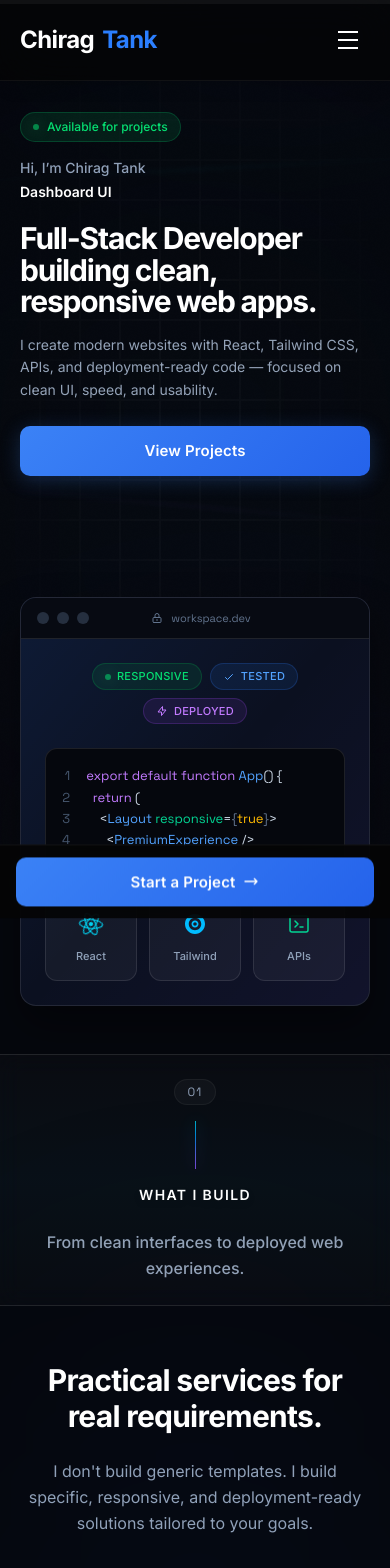
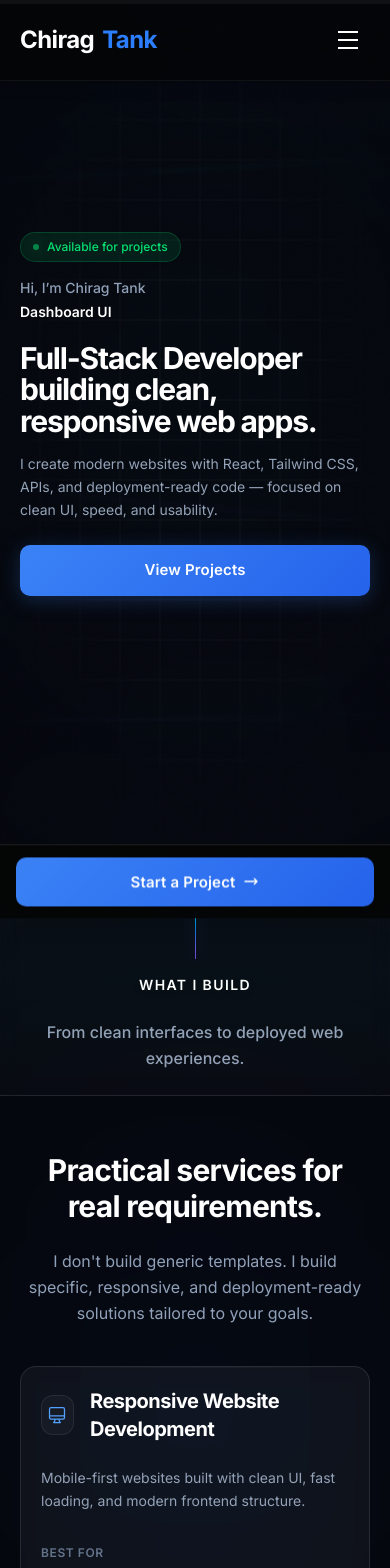
Before and after one commit to justin1045/portfolio_2, a React (Vite) app: page / in a window 390 px wide. Shown: the top 1568 px of the page. Built offline with nearby package versions, Linux system fonts and the light colour scheme.

Commit message:
make it more mobile friendly

```diff
--- a/src/components/section/Home.jsx
+++ b/src/components/section/Home.jsx
@@ -108,8 +108,8 @@ function Home() {
       glowPosition="center"
     >
 
-      <div className="w-full h-full pt-28 lg:pt-40 pb-12 lg:pb-24 flex items-center">
-        <div className="grid grid-cols-1 lg:grid-cols-2 gap-8 lg:gap-16 items-center w-full">
+      <div className="w-full min-h-[100svh] lg:min-h-0 pt-28 lg:pt-40 pb-12 lg:pb-24 flex items-center">
+        <div className="grid grid-cols-1 lg:grid-cols-2 gap-4 lg:gap-16 items-center w-full">
 
           {/* ── Left Column: Content ── */}
           <div className="w-full order-1">
@@ -174,7 +174,7 @@ function Home() {
           </div>
 
           {/* ── Right Column: Visual Element ── */}
-          <div className="w-full flex justify-center lg:justify-end order-2 mt-2 lg:mt-0">
+          <div className="hidden lg:flex w-full justify-center lg:justify-end order-2 mt-2 lg:mt-0">
             <HeroTerminal />
           </div>
         </div>
```
